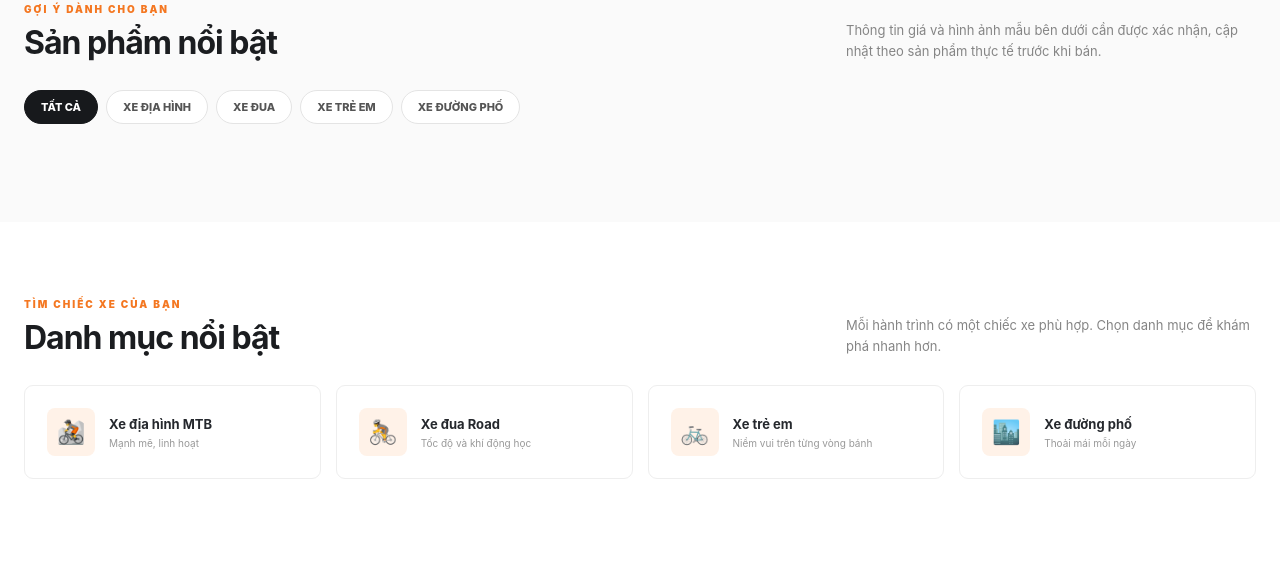
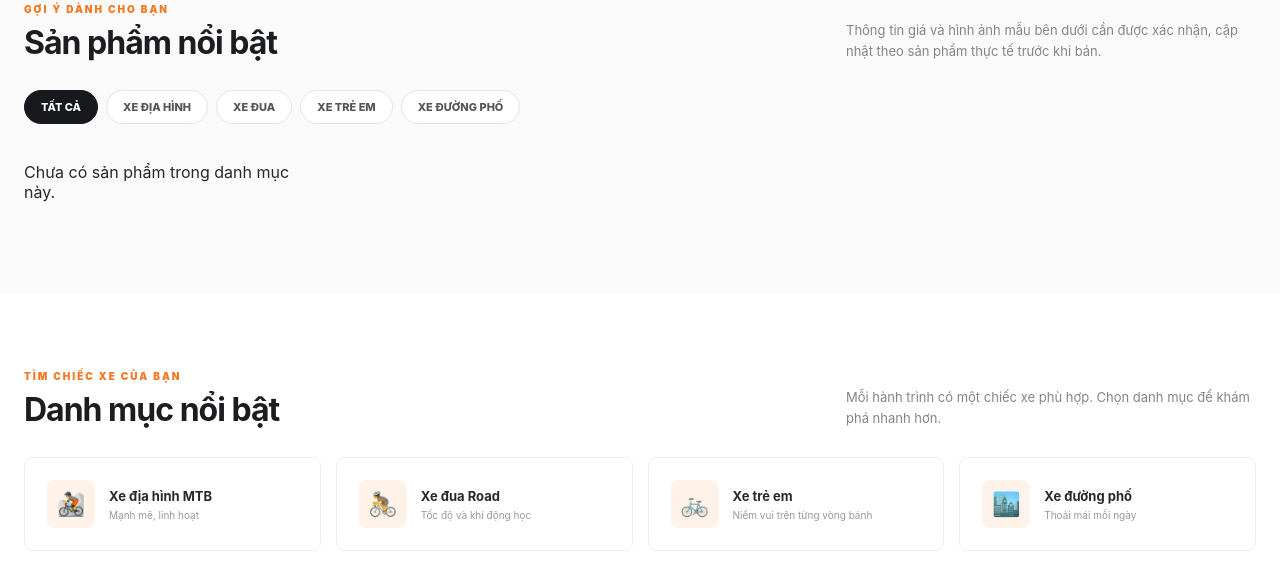
Before and after one commit to quangminh30032021-svg/Kho-xe-quang-minh, a plain HTML site: page index.html in a window 1280 px wide. Shown: the part 887-1468 px from the top of the page. Drawn offline with nearby package versions, Linux system fonts and the light colour scheme; no server answers.

Commit message:
Add files via upload

```diff
--- a/index.html
+++ b/index.html
@@ -157,7 +157,7 @@ function render(filter='all'){
  const list=products.map((p,i)=>({p,i})).filter(x=>filter==='all'||x.p.category===filter);
  if(filter==='all') list.sort((a,b)=>(categoryOrder[a.p.category]??99)-(categoryOrder[b.p.category]??99));
  if(filter==='all')list.sort((a,b)=>order.indexOf(a.p.category)-order.indexOf(b.p.category));
- document.getElementById('productGrid').innerHTML=list.length?`${list.map(({p,i})=>`<article class="card"><div class="photo"><span class="ribbon">${productImages(p).length} ẢNH</span><img src="${esc(p.image)}" alt="${esc(p.name)} - Kho Xe Quang Minh" loading="lazy" decoding="async" role="button" tabindex="0" onclick="openDetail(${i})" onkeydown="if(event.key==='Enter'||event.key===' '){event.preventDefault();openDetail(${i})}"></div><div class="card-body"><div class="meta">KHO XE QUANG MINH</div><h3>${esc(p.name)}</h3>${p.shortDesc?`<p class="product-description">${esc(p.shortDesc)}</p>`:'<p class="product-description"></p>'}${priceMarkup(p)}<div class="card-actions"><button class="btn primary" onclick="openModal(${i})">ĐẶT HÀNG</button><a class="btn dark wide" href="${esc(p.url||tiktok)}" target="_blank" rel="noopener">XEM TRÊN TIKTOK ↗</a></div></div></article>`).join(''):'<p>Chưa có sản phẩm trong danh mục này.</p>';
+ document.getElementById('productGrid').innerHTML=list.length?`${list.map(({p,i})=>`<article class="card"><div class="photo"><span class="ribbon">${productImages(p).length} ẢNH</span><img src="${esc(p.image)}" alt="${esc(p.name)} - Kho Xe Quang Minh" loading="lazy" decoding="async" role="button" tabindex="0" onclick="openDetail(${i})" onkeydown="if(event.key==='Enter'||event.key===' '){event.preventDefault();openDetail(${i})}"></div><div class="card-body"><div class="meta">KHO XE QUANG MINH</div><h3>${esc(p.name)}</h3>${p.shortDesc?`<p class="product-description">${esc(p.shortDesc)}</p>`:'<p class="product-description"></p>'}${priceMarkup(p)}<div class="card-actions"><button class="btn primary" onclick="openModal(${i})">ĐẶT HÀNG</button><a class="btn dark wide" href="${esc(p.url||tiktok)}" target="_blank" rel="noopener">XEM TRÊN TIKTOK ↗</a></div></div></article>`).join('')}`:'<p>Chưa có sản phẩm trong danh mục này.</p>';
 }
 function openDetail(i){let p=products[i],imgs=productImages(p);document.getElementById('detailName').textContent=p.name;document.getElementById('detailPrice').innerHTML=priceMarkup(p);document.getElementById('detailDesc').textContent=p.shortDesc||'';document.getElementById('detailMain').src=imgs[0]||'';document.getElementById('detailThumbs').innerHTML=imgs.map((u,n)=>`<img src="${esc(u)}" class="${n===0?'active':''}" onclick="chooseDetailImage(${n})" alt="${esc(p.name)} - ảnh chi tiết ${n+1}" loading="lazy">`).join('');window.detailImages=imgs;document.getElementById('detailOrder').onclick=()=>{closeDetail();openModal(i)};document.getElementById('detailModal').classList.add('show')}
 function chooseDetailImage(n){document.getElementById('detailMain').src=window.detailImages[n];document.querySelectorAll('#detailThumbs img').forEach((x,i)=>x.classList.toggle('active',i===n))}
```
